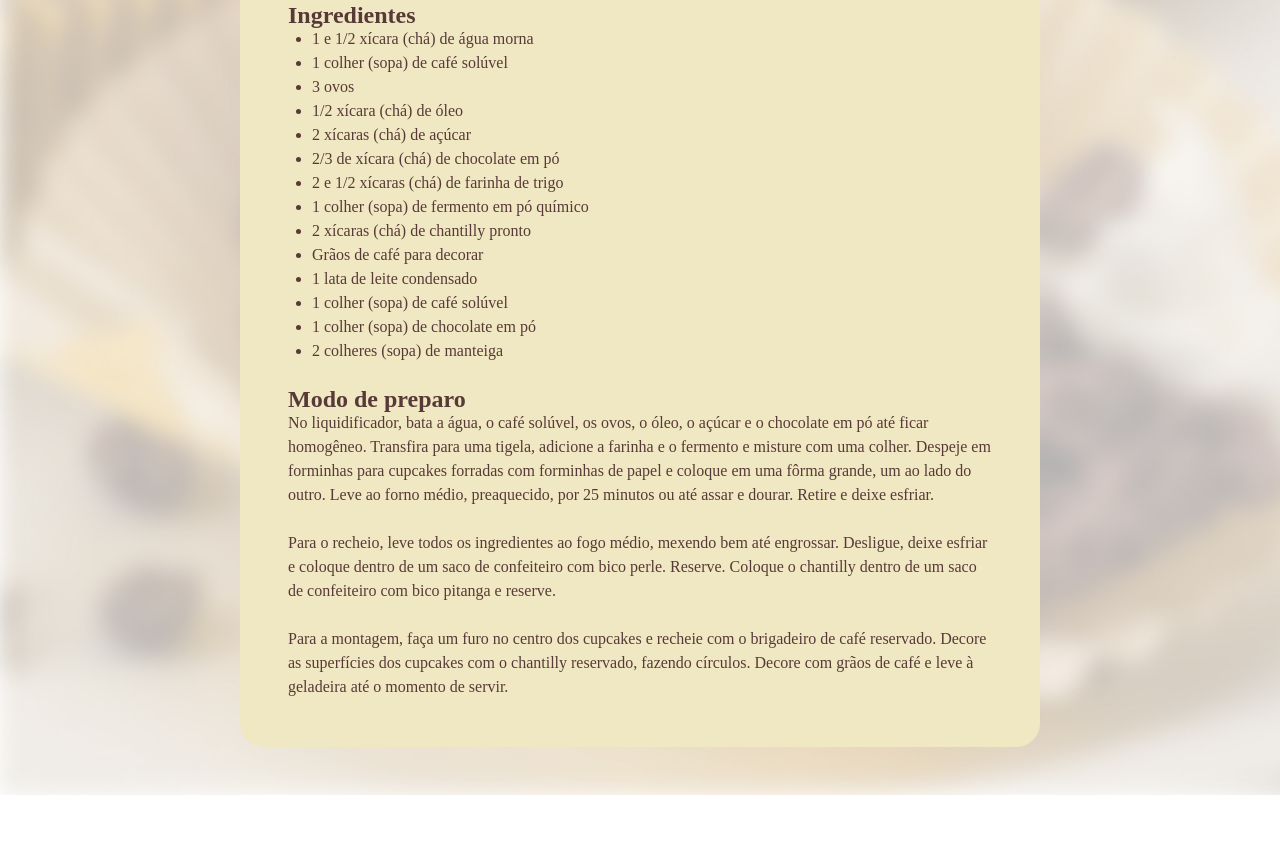
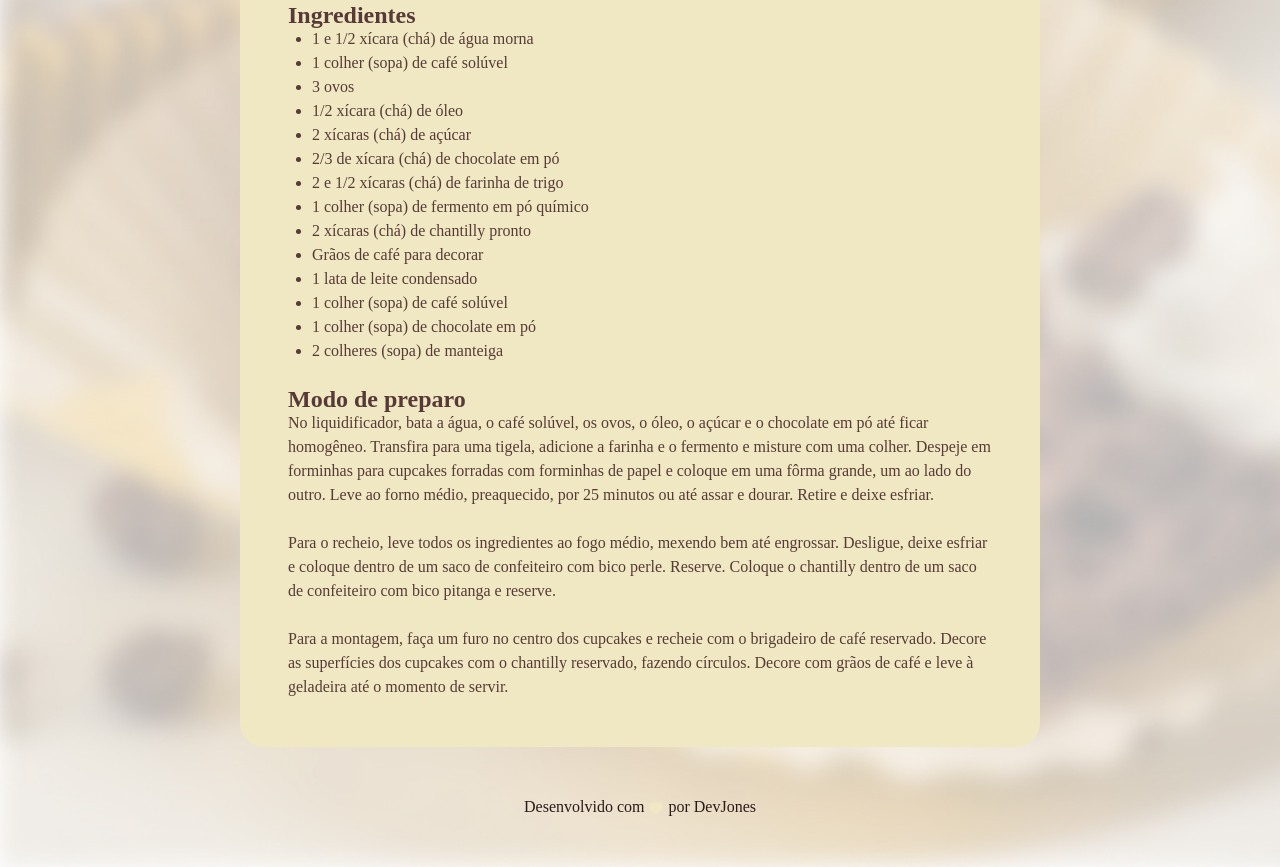
Before and after one commit to JonesAgrella/ProjetosEstudos, a plain HTML site: page 0 - Projetos Rocketseat/1 - PagWebReceitas/index.html in a window 1280 px wide. Shown: the part 876-1743 px from the top of the page. Before the commit the page ends 1671 px from the top, so only its background shows below. Drawn offline with Linux system fonts and the light colour scheme; a web font is replaced by a local one.

Commit message:
add footer

```diff
--- a/0 - Projetos Rocketseat/1 - PagWebReceitas/index.html
+++ b/0 - Projetos Rocketseat/1 - PagWebReceitas/index.html
@@ -55,6 +55,11 @@
             </section>
         </main>
     </div>
+<footer>
+    Desenvolvido com
+    <img src="assets/ph_heart-fill.svg" alt="Emoji coração">
+    por DevJones
+</footer>
 
 </body>
 </html>
--- a/0 - Projetos Rocketseat/1 - PagWebReceitas/styles.css
+++ b/0 - Projetos Rocketseat/1 - PagWebReceitas/styles.css
@@ -53,9 +53,19 @@ h2{
 h1 h2{
   color: #291B1A;
   margin-bottom: 4px;
-  line-height: 150%;
 }
 
 ul{
   padding-left: 24px;
 }
+
+footer{
+  text-align: center;
+  padding-bottom: 48px;
+  color: #291B1A;
+}
+
+footer img{
+  width: 16px;
+  vertical-align: middle;
+}
```
Also changed, not shown: 0 - Projetos Rocketseat/1 - PagWebReceitas/assets/ph_heart-fill.svg (added).
